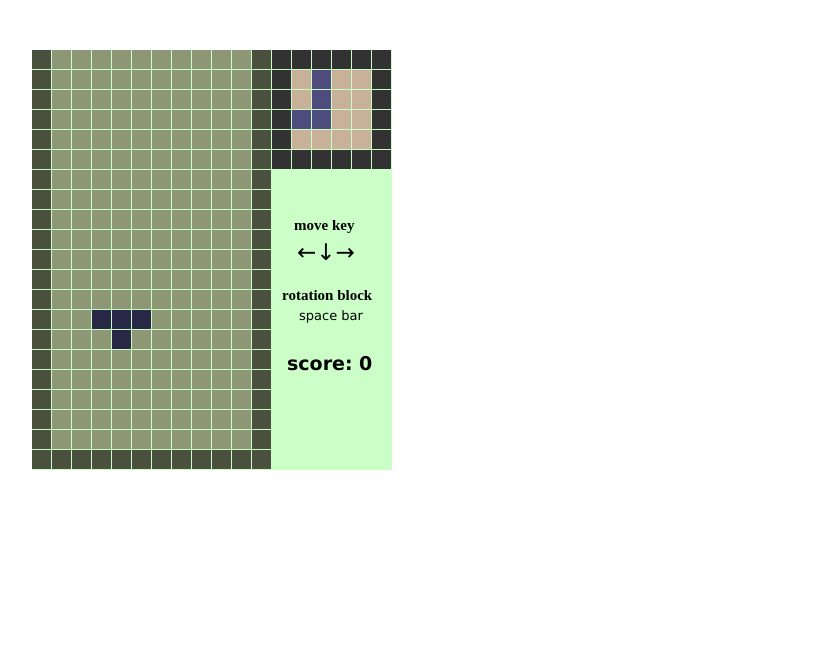
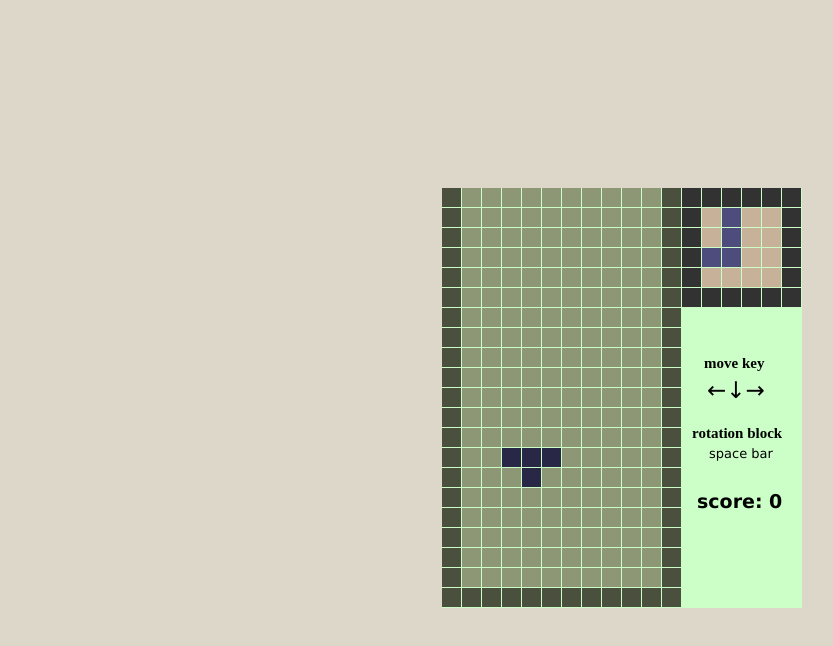
Before and after one commit to wesd724/JsTetris, a plain HTML site: page index.html in a window 1280 px wide. Shown: the whole page, without its empty margins (18-851 px from the left). Drawn offline with Linux system fonts and the light colour scheme.

Commit message:
Center the canvas on the screen

```diff
--- /dev/null
+++ b/index.css
@@ -0,0 +1,7 @@
+html {
+    display: flex;
+    justify-content: center;
+    align-items: center;
+    min-height: 100vh;
+    background-color: #DCD7C9;
+}
--- a/index.html
+++ b/index.html
@@ -4,6 +4,7 @@
     <meta charset="UTF-8">
     <meta http-equiv="X-UA-Compatible" content="IE=edge">
     <meta name="viewport" content="width=device-width, initial-scale=1.0">
+    <link rel="stylesheet" href="index.css">
     <title>TETRIS</title>
 </head>
 <body>
--- a/js/canvas.js
+++ b/js/canvas.js
@@ -2,9 +2,6 @@ const canvas = document.createElement("canvas");
 const ctx = canvas.getContext("2d");
 canvas.width = 360;
 canvas.height = 420;
-canvas.style.position = "absolute";
-canvas.style.left = "50px";
-canvas.style.top = "50px";
 
 const rect = (x, y, width, height, color) => {
     ctx.fillStyle = color;
```
